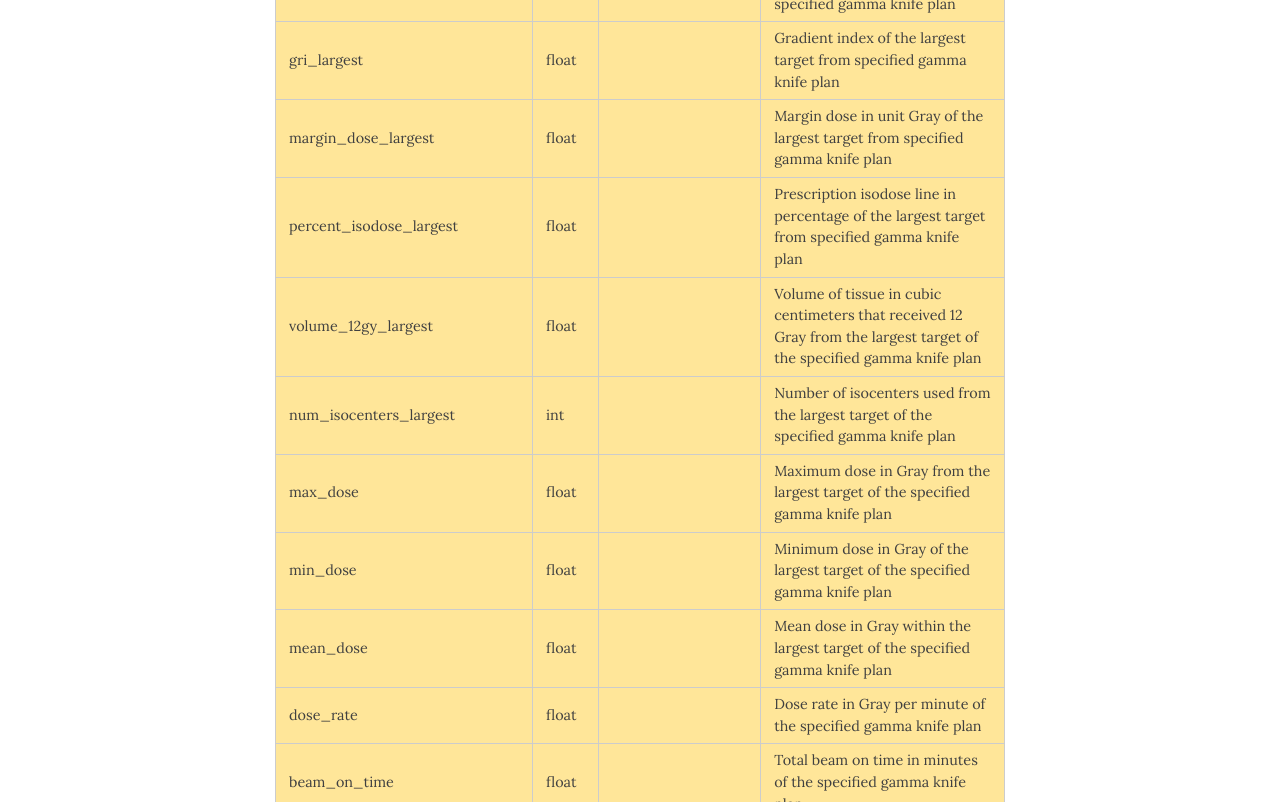
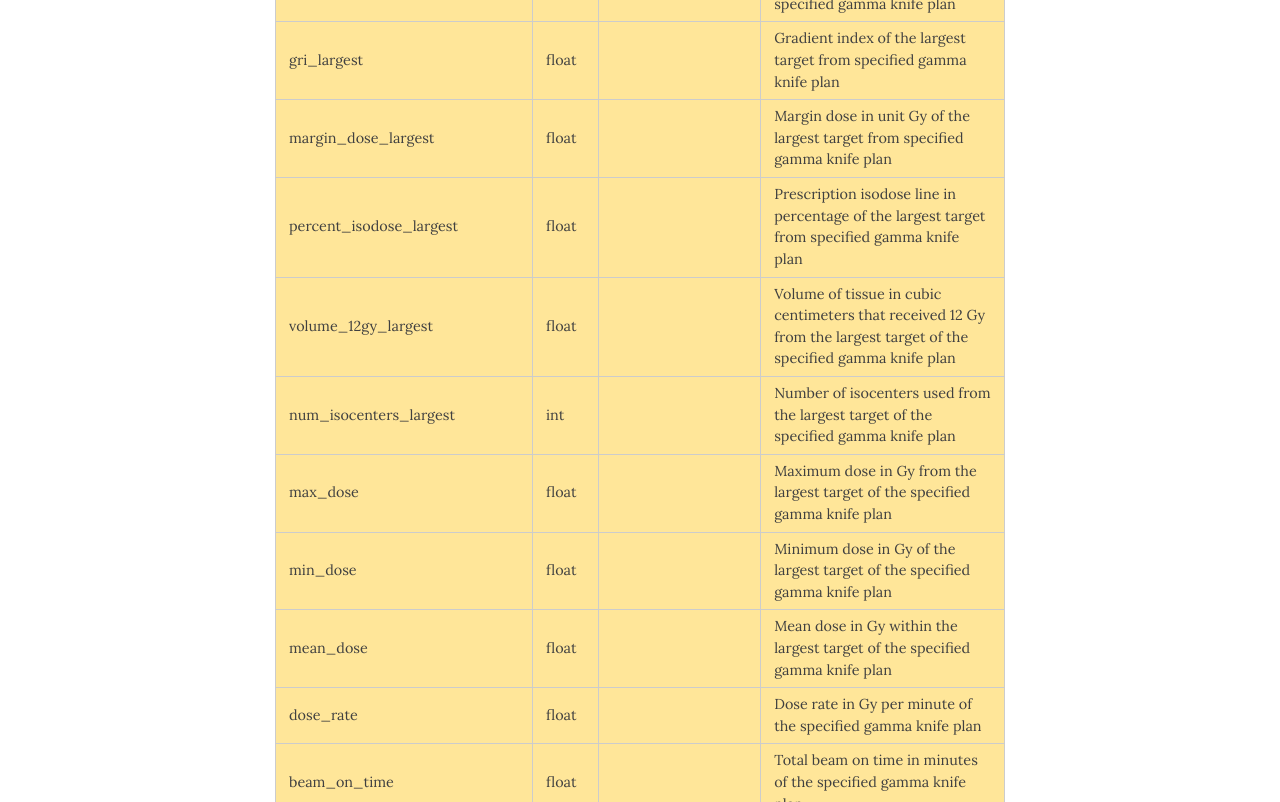
Before and after one commit to nyumets/nyumets.github.io, a Jekyll site: the page built from docs/api.md, in a window 1280 px wide and 1400 px high, scrolled down 3317 px. Shown: the part 153-955 px from the top of the window. Built offline with Jekyll 4.4.1, drawn with Linux system fonts in a browser that asks for light colours; nearby versions of some CDN libraries; some of the changed text lies outside the part shown.

Commit message:
Update api.md
Changed unit Gray to Gy

```diff
--- a/docs/api.md
+++ b/docs/api.md
@@ -277,7 +277,7 @@ title: NYUMets Docs
         <td> margin_dose_largest </td>
         <td> float </td>
         <td> <br> </td>
-        <td> Margin dose in unit Gray of the largest target from specified gamma knife plan </td>
+        <td> Margin dose in unit Gy of the largest target from specified gamma knife plan </td>
     </tr>
     <tr></tr>
     <tr class="gk">
@@ -291,7 +291,7 @@ title: NYUMets Docs
         <td> volume_12gy_largest </td>
         <td> float </td>
         <td> <br> </td>
-        <td> Volume of tissue in cubic centimeters that received 12 Gray from the largest target of the specified gamma knife plan </td>
+        <td> Volume of tissue in cubic centimeters that received 12 Gy from the largest target of the specified gamma knife plan </td>
     </tr>
     <tr></tr>
     <tr class="gk">
@@ -305,28 +305,28 @@ title: NYUMets Docs
         <td> max_dose </td>
         <td> float </td>
         <td> <br> </td>
-        <td> Maximum dose in Gray from the largest target of the specified gamma knife plan </td>
+        <td> Maximum dose in Gy from the largest target of the specified gamma knife plan </td>
     </tr>
     <tr></tr>
     <tr class="gk">
         <td> min_dose </td>
         <td> float </td>
         <td> <br> </td>
-        <td> Minimum dose in Gray of the largest target of the specified gamma knife plan </td>
+        <td> Minimum dose in Gy of the largest target of the specified gamma knife plan </td>
     </tr>
     <tr></tr>
     <tr class="gk">
         <td> mean_dose </td>
         <td> float </td>
         <td> <br> </td>
-        <td> Mean dose in Gray within the largest target of the specified gamma knife plan </td>
+        <td> Mean dose in Gy within the largest target of the specified gamma knife plan </td>
     </tr>
     <tr></tr>
     <tr class="gk">
         <td> dose_rate </td>
         <td> float </td>
         <td> <br> </td>
-        <td> Dose rate in Gray per minute of the specified gamma knife plan </td>
+        <td> Dose rate in Gy per minute of the specified gamma knife plan </td>
     </tr>
     <tr></tr>
     <tr class="gk">
@@ -473,7 +473,7 @@ title: NYUMets Docs
         <td> wbrt_dose </td>
         <td> int </td>
         <td> </td>
-        <td> Dose of whole brain radiation therapy in unit Gray </td>
+        <td> Dose of whole brain radiation therapy in unit Gy </td>
     </tr>
     <tr></tr>
     <tr class="fu_appt">
@@ -933,7 +933,7 @@ title: NYUMets Docs
         <td> wbrt_dose </td>
         <td> float </td>
         <td> <br> </td>
-        <td> Dose of whole brain radiation therapy (WBRT) in Gray if patient underwent WBRT prior to initial gamma knife radiosurgery </td>
+        <td> Dose of whole brain radiation therapy (WBRT) in Gy if patient underwent WBRT prior to initial gamma knife radiosurgery </td>
     </tr>
     <tr>
         <td> wbrt_fractions </td>
@@ -1484,7 +1484,7 @@ title: NYUMets Docs
         <td> margin_dose </td>
         <td> float </td>
         <td> <br> </td>
-        <td> Margin dose in unit Gray of the target </td>
+        <td> Margin dose in unit Gy of the target </td>
     </tr>
     <tr></tr>
     <tr class="gk">
@@ -1498,14 +1498,14 @@ title: NYUMets Docs
         <td> volume_12gy </td>
         <td> float </td>
         <td> <br> </td>
-        <td> Volume of tissue in cubic centimeters that received 12 Gray from target </td>
+        <td> Volume of tissue in cubic centimeters that received 12 Gy from target </td>
     </tr>
     <tr></tr>
     <tr class="gk">
         <td> max_dose </td>
         <td> float </td>
         <td> <br> </td>
-        <td> Maximum dose in Gray from the target </td>
+        <td> Maximum dose in Gy from the target </td>
     <tr></tr>
     <tr class="gk">
         <td> beam_on_time </td>
```
